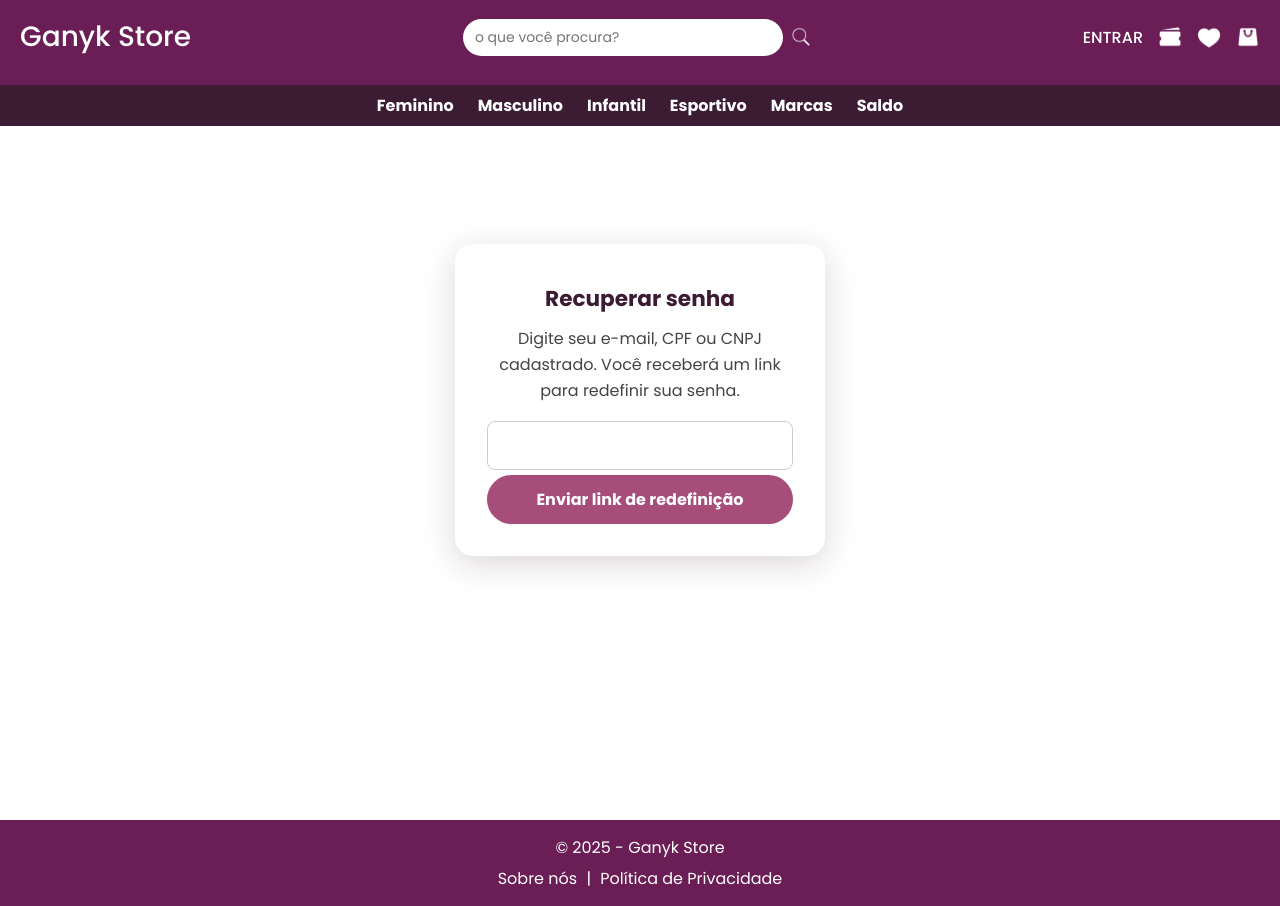
After one commit to devcesar7/ecommerce-roupas-api, a Django app: page /usuarios/recuperar-senha/ in a window 1280 px wide. The commit adds this page. Run offline with Django 5.2, Linux system fonts and the light colour scheme.

Commit message:
criando telas de redefinição de senha
criando telas de redefinição de senha e redirecionamento por email

```diff
--- a/ecommerce/usuarios/static/usuarios/css/login.css
+++ b/ecommerce/usuarios/static/usuarios/css/login.css
@@ -1,3 +1,134 @@
+@media (max-width: 700px) {
+  .modal-fg-content {
+    min-width: 0;
+    width: 92vw;
+    padding: 18px 4vw 18px 4vw;
+    font-size: 15px;
+  }
+  .modal-fg-title {
+    font-size: 1.1rem;
+  }
+  .modal-fg-btn {
+    font-size: 15px;
+    padding: 10px;
+  }
+  .modal-fg-input {
+    font-size: 14px;
+    padding: 10px 10px;
+  }
+}
+@media (max-width: 400px) {
+  .modal-fg-content {
+    width: 98vw;
+    padding: 10px 1vw 10px 1vw;
+  }
+  .modal-fg-title {
+    font-size: 1rem;
+  }
+}
+/* Modal de recuperação de senha */
+.modal-fg {
+  position: fixed;
+  top: 0; left: 0; right: 0; bottom: 0;
+  width: 100vw;
+  height: 100vh;
+  display: flex;
+  align-items: center;
+  justify-content: center;
+  z-index: 1000;
+}
+.modal-fg-bg {
+  position: absolute;
+  top: 0; left: 0; right: 0; bottom: 0;
+  width: 100vw;
+  height: 100vh;
+  background: rgba(60, 28, 50, 0.45); /* cor-terciaria escurecida */
+  z-index: 1;
+}
+.modal-fg-content {
+  position: relative;
+  z-index: 2;
+  background: var(--cor-fundo);
+  border-radius: 18px;
+  box-shadow: 0 8px 32px rgba(60,28,50,0.18);
+  padding: 38px 32px 32px 32px;
+  min-width: 340px;
+  max-width: 95vw;
+  width: 370px;
+  display: flex;
+  flex-direction: column;
+  align-items: center;
+}
+.modal-fg-title {
+  font-family: 'Poppins', sans-serif;
+  font-size: 1.35rem;
+  font-weight: 700;
+  color: var(--cor-terciaria);
+  margin-bottom: 10px;
+  text-align: center;
+}
+.modal-fg-desc {
+  font-size: 1rem;
+  color: #444;
+  margin-bottom: 18px;
+  text-align: center;
+}
+.modal-fg-form {
+  width: 100%;
+  display: flex;
+  flex-direction: column;
+  gap: 16px;
+}
+.modal-fg-input {
+  width: 100%;
+  padding: 12px 14px;
+  border-radius: 8px;
+  border: 1.5px solid #ccc;
+  font-size: 15px;
+  outline: none;
+  transition: border 0.2s;
+}
+.modal-fg-input:focus {
+  border-color: var(--cor-principal);
+  box-shadow: 0 0 4px rgba(166,77,121,0.13);
+}
+.modal-fg-btn {
+  width: 100%;
+  padding: 12px;
+  background: var(--cor-principal);
+  color: #fff;
+  border: none;
+  border-radius: 25px;
+  font-size: 16px;
+  font-weight: bold;
+  cursor: pointer;
+  margin-top: 5px;
+  transition: background 0.3s;
+}
+.modal-fg-btn:hover {
+  background: var(--cor-secundaria);
+}
+.modal-fg-close {
+  position: absolute;
+  top: 18px;
+  right: 18px;
+  background: none;
+  border: none;
+  font-size: 1.5rem;
+  color: var(--cor-terciaria);
+  cursor: pointer;
+  z-index: 3;
+  transition: color 0.2s;
+}
+.modal-fg-close:hover {
+  color: var(--cor-principal);
+}
+@media (max-width: 480px) {
+  .modal-fg-content {
+    min-width: 90vw;
+    padding: 22px 8vw 22px 8vw;
+  }
+}
 /* Wrapper central */
 .login-wrapper {
   min-height: 100vh;
--- /dev/null
+++ b/ecommerce/usuarios/templates/usuarios/password_reset.html
@@ -0,0 +1,15 @@
+{% extends "core/base.html" %}
+{% block title %}Recuperar senha{% endblock %}
+{% block content %}
+<div class="login-wrapper">
+  <div class="modal-fg-content" style="margin:auto;max-width:400px;">
+    <h2 class="modal-fg-title">Recuperar senha</h2>
+    <p class="modal-fg-desc">Digite seu e-mail, CPF ou CNPJ cadastrado. Você receberá um link para redefinir sua senha.</p>
+    <form method="post">
+      {% csrf_token %}
+  {{ form.email }}
+      <button type="submit" class="modal-fg-btn">Enviar link de redefinição</button>
+    </form>
+  </div>
+</div>
+{% endblock %}
--- /dev/null
+++ b/ecommerce/usuarios/templates/usuarios/password_reset_subject.txt
@@ -0,0 +1 @@
+Redefinição de senha - Ganyk Store
--- a/ecommerce/usuarios/urls.py
+++ b/ecommerce/usuarios/urls.py
@@ -1,8 +1,23 @@
 from django.urls import path
 from .views import cadastro_view, login_view, logout_view
+from django.contrib.auth import views as auth_views
 
 urlpatterns = [
     path('cadastro/', cadastro_view, name='cadastro'),
     path('login/', login_view, name='login'),
     path('logout/', logout_view, name='logout'),
+    path('recuperar-senha/', auth_views.PasswordResetView.as_view(
+        template_name='usuarios/password_reset.html',
+        email_template_name='usuarios/password_reset_email.html',
+        subject_template_name='usuarios/password_reset_subject.txt',
+        success_url='/usuarios/recuperar-senha-feito/'
+    ), name='password_reset'),
+    path('recuperar-senha-feito/', auth_views.PasswordResetDoneView.as_view(
+        template_name='usuarios/password_reset_done.html'), name='password_reset_done'),
+    path('reset/<uidb64>/<token>/', auth_views.PasswordResetConfirmView.as_view(
+        template_name='usuarios/password_reset_confirm.html',
+        success_url='/usuarios/reset-completo/'
+    ), name='password_reset_confirm'),
+    path('reset-completo/', auth_views.PasswordResetCompleteView.as_view(
+        template_name='usuarios/password_reset_complete.html'), name='password_reset_complete'),
 ]
```
Also changed, not shown: ecommerce/ecommerce/settings.py (+10 -12 lines), ecommerce/usuarios/templates/usuarios/login.html (+38 -1 lines), ecommerce/usuarios/templates/usuarios/password_reset_complete.html (added, +11 -0 lines), ecommerce/usuarios/templates/usuarios/password_reset_confirm.html (added, +15 -0 lines), ecommerce/usuarios/templates/usuarios/password_reset_done.html (added, +11 -0 lines), ecommerce/usuarios/templates/usuarios/password_reset_email.html (added, +12 -0 lines).
